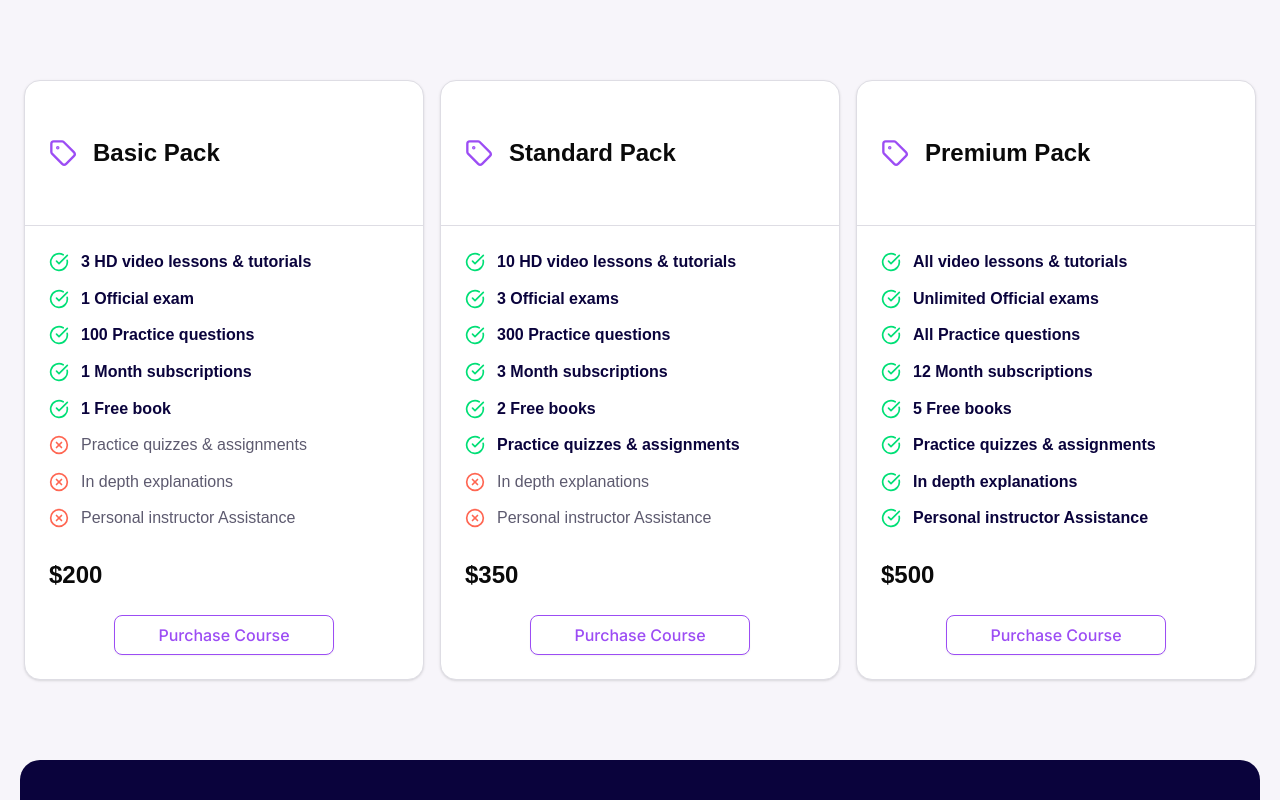
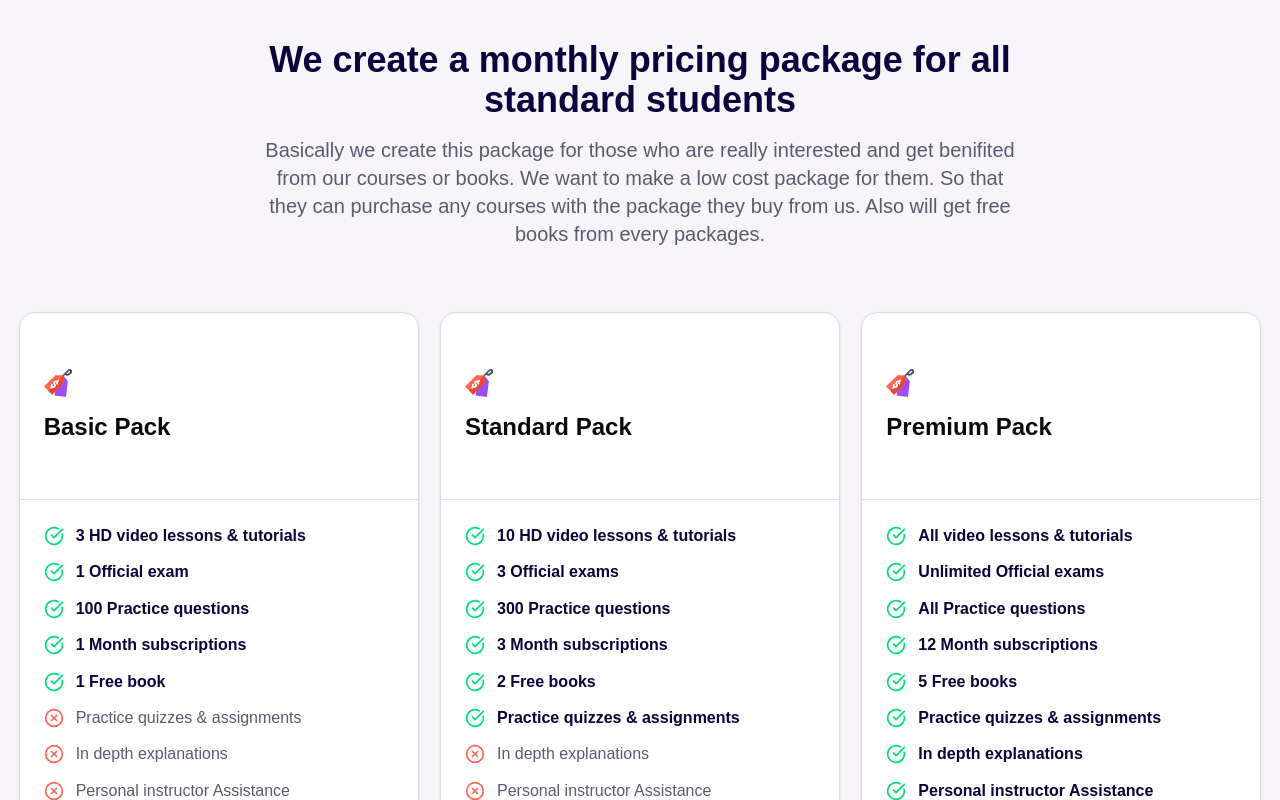
Before and after one commit to sabafakhri/E-learning-website, a Next.js app: page /pricing in a window 1280 px wide. Shown: the top 800 px of the page. Built offline with nearby package versions, Linux system fonts and the light colour scheme; a web font is replaced by a local one.

Commit message:
Refactor PricingPack component layout and add price tag SVG for enhanced visual presentation

```diff
--- a/components/PricingPack.tsx
+++ b/components/PricingPack.tsx
@@ -1,7 +1,8 @@
 
 import { Card, CardHeader, CardTitle, CardContent, CardFooter } from "@/components/ui/card";
 import { Button } from "@/components/ui/button";
-import { CheckCircle, XCircle, Tag } from "lucide-react";
+import { CheckCircle, XCircle } from "lucide-react";
+import Image from "next/image";
 
 type Feature = {
   label: string;
@@ -16,19 +17,17 @@ type PricingPackProps = {
 
 const PricingPack = ({ title, features, price }: PricingPackProps) => {
   return (
-    <Card className="w-[400px] h-[600px] rounded-2xl border border-[var(--color-gray-300)] shadow-sm flex flex-col">
-      <CardHeader className="flex flex-row items-center gap-4 py-8 px-6 min-h-[90px]">
-        <Tag className="h-7 w-7 text-[var(--color-purple-900)]" />
-        <CardTitle className="text-2xl font-bold ">{title}</CardTitle>
+    <Card className="w-[400px] h-[640px] rounded-2xl border border-[var(--color-gray-300)] shadow-sm flex flex-col">
+      <CardHeader className="flex flex-col items-start py-8 px-6 min-h-[90px]">
+        <img src="/price-tag.svg" alt="price tag" className="w-7 h-7" />
+        <CardTitle className="text-2xl font-bold mt-2 self-start">{title}</CardTitle>
       </CardHeader>
-      {/* خط جداکننده */}
-      <div className="w-full h-px" style={{ backgroundColor: 'var(--color-gray-300)' }} />
+
+      <div className="w-full h-px bg-[var(--color-gray-300)]" />
+
       <CardContent className="space-y-3 flex-1 flex flex-col justify-between">
         {features.map((feature, idx) => (
-          <div
-            key={idx}
-            className={`flex items-center gap-3`}
-          >
+          <div key={idx} className="flex items-center gap-3">
             {feature.active ? (
               <CheckCircle className="text-[var(--color-green-tick)] h-5 w-5" />
             ) : (
@@ -36,7 +35,7 @@ const PricingPack = ({ title, features, price }: PricingPackProps) => {
             )}
             <span
               style={{
-                color: feature.active ? 'var(--color-gray-900)' : 'var(--color-gray-600)',
+                color: feature.active ? "var(--color-gray-900)" : "var(--color-gray-600)",
                 fontWeight: feature.active ? 700 : 400,
               }}
             >
@@ -46,6 +45,7 @@ const PricingPack = ({ title, features, price }: PricingPackProps) => {
         ))}
         <p className="text-2xl font-bold mt-4">{price}</p>
       </CardContent>
+
       <CardFooter>
         <Button
           variant="outline"
@@ -57,7 +57,6 @@ const PricingPack = ({ title, features, price }: PricingPackProps) => {
     </Card>
   );
 };
-
 
 const pricingData = [
   {
@@ -104,18 +103,42 @@ const pricingData = [
   },
 ];
 
+const PricingPackList = () => (
+  <section className="flex flex-col items-center justify-center text-center mt-10">
+    <h2 className="block md:hidden text-3xl font-extrabold text-[var(--color-gray-900)] max-w-2xl">
+      We create a monthly pricing package for all standard students
+    </h2>
 
-const PricingPackList = () => (
-  <div className="
-    grid grid-cols-1 gap-2 mt-20 mb-20
+    <p className="block md:hidden text-lg mt-4 text-[var(--color-gray-600)] max-w-xl">
+      Basically we create this package for those who are really interested and get
+      benifited from our courses or books.
+    </p>
+
+
+    <h2 className="hidden md:block text-3xl md:text-4xl font-extrabold text-[var(--color-gray-900)] max-w-4xl mx-auto text-center">
+      We create a monthly pricing package for all standard students
+    </h2>
+
+    <p className="hidden md:block text-lg md:text-xl mt-4 text-[var(--color-gray-600)] max-w-3xl mx-auto text-center">
+      Basically we create this package for those who are really interested and get
+      benifited from our courses or books. We want to make a low cost package for
+      them. So that they can purchase any courses with the package they buy from us.
+      Also will get free books from every packages.
+    </p>
+
+    <div
+      className="
+        grid grid-cols-1 gap-6 mt-16 mb-20
         sm:grid-cols-2
         lg:grid-cols-3
         place-items-center
-  ">
+      "
+    >
       {pricingData.map((pack, idx) => (
         <PricingPack key={idx} {...pack} />
       ))}
     </div>
+  </section>
 );
 
 export default PricingPackList;
```
Also changed, not shown: public/price-tag.svg (added). Lines whose indentation alone changed are shown as unchanged.
